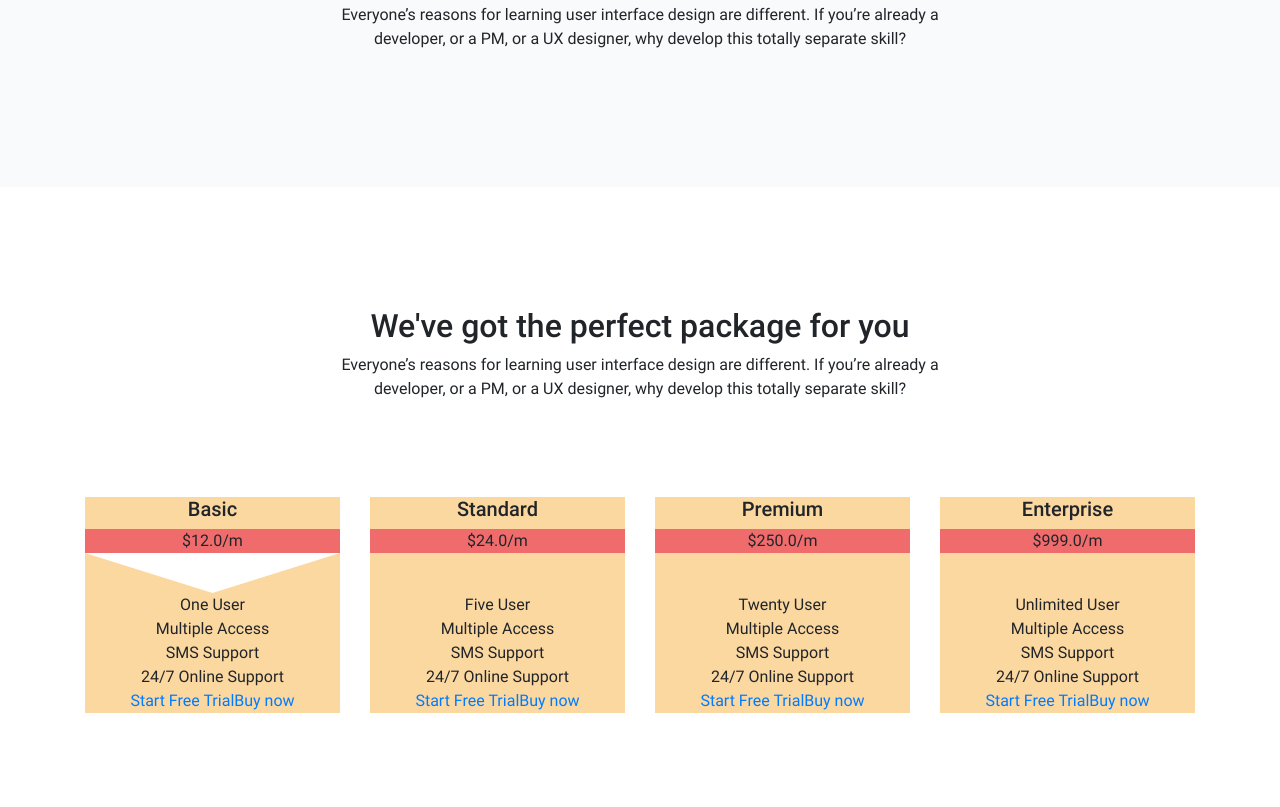
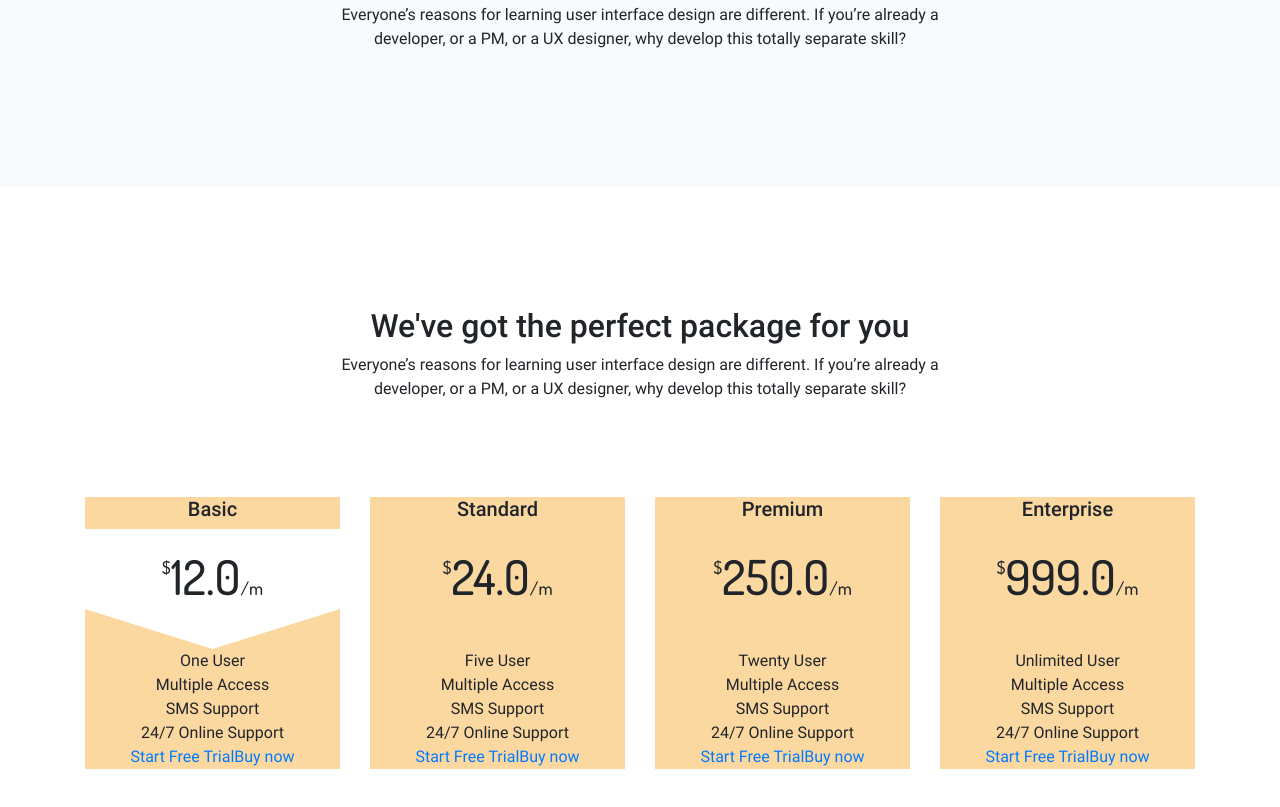
Before and after one commit to cognitive-cake/landing-giant-app, a website: page pug/index.pug in a window 1280 px wide. Shown: the part 2024-2831 px from the top of the page. Drawn offline with nearby package versions, Linux system fonts and the light colour scheme; files that its build step writes are made by us from their sources; files whose address does not match are found by name.

Commit message:
rewrite styles and layout for prices

```diff
--- a/js/canvasTriangles.js
+++ b/js/canvasTriangles.js
@@ -1,12 +1,14 @@
 const pricesSection = document.querySelector('.prices');
 const firstCard = pricesSection.querySelector('.price-card');
-const firstPentagon = pricesSection.querySelector('.pentagon-block');
-const canvas = pricesSection.querySelector('.pentagon-block__triangle');
+const priceBlock = firstCard.querySelector('.price-card__price');
+const canvas = pricesSection.querySelector('.price-block__canvas');
 const ctx = canvas.getContext('2d');
 
 const params = {
-  width: firstPentagon.clientWidth,
-  height: 40,
+  width: priceBlock.clientWidth,
+  height: 120,
+  triangleHeight: 40,
+  rectHeight: () => params.height - params.triangleHeight,
   colorStart: '#fd712c',
   colorEnd: '#f21780',
 };
@@ -15,7 +17,7 @@ const gradient = ctx.createLinearGradient(0, 0, params.width, 0);
 gradient.addColorStop(0, params.colorStart);
 gradient.addColorStop(1, params.colorEnd);
 
-const initialWidth = firstPentagon.clientWidth;
+const initialWidth = firstCard.clientWidth;
 let lastWidth = null;
 
 const setSize = () => {
@@ -23,31 +25,25 @@ const setSize = () => {
   canvas.setAttribute('height', `${params.height}px`);
 };
 
-setSize();
-
-ctx.fillStyle = 'white';
-ctx.beginPath();
-ctx.moveTo(0, 0);
-ctx.lineTo(params.width, 0);
-ctx.lineTo(params.width / 2, params.height);
-ctx.fill();
-
-firstCard.addEventListener('mouseover', () => {
+const drawPentagon = (fillStyle) => {
   ctx.clearRect(0, 0, canvas.width, canvas.height);
-  ctx.fillStyle = gradient;
+  ctx.fillStyle = fillStyle;
   ctx.beginPath();
   ctx.moveTo(0, 0);
   ctx.lineTo(params.width, 0);
+  ctx.lineTo(params.width, params.rectHeight());
   ctx.lineTo(params.width / 2, params.height);
+  ctx.lineTo(0, params.rectHeight());
   ctx.fill();
+};
+
+setSize();
+drawPentagon('white');
+
+firstCard.addEventListener('mouseover', () => {
+  drawPentagon(gradient);
 });
 
 firstCard.addEventListener('mouseleave', () => {
-  ctx.clearRect(0, 0, canvas.width, canvas.height);
-  ctx.fillStyle = 'white';
-  ctx.beginPath();
-  ctx.moveTo(0, 0);
-  ctx.lineTo(params.width, 0);
-  ctx.lineTo(params.width / 2, params.height);
-  ctx.fill();
+  drawPentagon('white');
 });
--- a/pug/index.pug
+++ b/pug/index.pug
@@ -66,8 +66,12 @@ block main-content
         li.price-card.col-sm-6.col-md-6.col-lg-3.text-center
           .price-card__wrapper
             h5.price-card__header Basic
-            .price-card__price.pentagon-block $12.0/m
-              canvas.pentagon-block__triangle
+            .price-card__price.price-block
+              canvas.price-block__canvas
+              .price-block__price-value
+                span.price-block__sup $
+                | 12.0
+                span.price-block__sub /m
             .price-card__features
               ul.list-unstyled
                 li One User
@@ -80,8 +84,12 @@ block main-content
         li.price-card.col-sm-6.col-md-6.col-lg-3.text-center
           .price-card__wrapper
             h5.price-card__header Standard
-            .price-card__price.pentagon-block $24.0/m
-              //- canvas.pentagon-block__triangle
+            .price-card__price.price-block
+              canvas.price-block__canvas
+              .price-block__price-value
+                span.price-block__sup $
+                | 24.0
+                span.price-block__sub /m
             .price-card__features
               ul.list-unstyled
                 li Five User
@@ -94,8 +102,12 @@ block main-content
         li.price-card.col-sm-6.col-md-6.col-lg-3.text-center
           .price-card__wrapper
             h5.price-card__header Premium
-            .price-card__price.pentagon-block $250.0/m
-              //- canvas.pentagon-block__triangle
+            .price-card__price.price-block
+              canvas.price-block__canvas
+              .price-block__price-value
+                span.price-block__sup $
+                | 250.0
+                span.price-block__sub /m
             .price-card__features
               ul.list-unstyled
                 li Twenty User
@@ -108,8 +120,12 @@ block main-content
         li.price-card.col-sm-6.col-md-6.col-lg-3.text-center
           .price-card__wrapper
             h5.price-card__header Enterprise
-            .price-card__price.pentagon-block $999.0/m
-              //- canvas.pentagon-block__triangle
+            .price-card__price.price-block
+              canvas.price-block__canvas
+              .price-block__price-value
+                span.price-block__sup $
+                | 999.0
+                span.price-block__sub /m
             .price-card__features
               ul.list-unstyled
                 li Unlimited User
--- a/sass/blocks/pentagon.scss
+++ /dev/null
@@ -1,10 +0,0 @@
-.pentagon-block {
-  position: relative;
-  margin-bottom: 40px;
-  &__triangle {
-    position: absolute;
-    bottom: -40px;
-    left: 0px;
-    background-color: transparent;
-  }
-}
--- /dev/null
+++ b/sass/blocks/price-block.scss
@@ -0,0 +1,25 @@
+.price-block {
+  &__canvas {
+    position: absolute;
+    top: 0;
+    left: 0;
+  }
+  &__price-value {
+    position: absolute;
+    left: 50%;
+    top: 60%;
+    transform: translate(-50%, -50%);
+
+    font-family: Dosis;
+    font-weight: 500;
+    line-height: 24px;
+    font-size: 48px;
+  }
+  &__sup {
+    font-size: 18px;
+    vertical-align: 21px;
+  }
+  &__sub {
+    font-size: 18px;
+  }
+}
--- a/sass/blocks/price-card.scss
+++ b/sass/blocks/price-card.scss
@@ -8,11 +8,19 @@
     display: block;
   }
   &__price {
-    background-color: rgb(240, 108, 108);
+    position: relative;
+    height: 80px;
+    margin-bottom: 40px;
   }
   &__features {
   }
   &__btn {
 
   }
+
+  &:hover {
+    .price-card__price {
+      color: #fff;
+    }
+  }
 }
--- a/sass/style.scss
+++ b/sass/style.scss
@@ -11,4 +11,4 @@
 @import "./blocks/gallery.scss";
 @import "./blocks/prices.scss";
 @import "./blocks/price-card.scss";
-@import "./blocks/pentagon.scss";
+@import "./blocks/price-block.scss";
```
Also changed, not shown: css/style.css, css/style.min.css, index.html.
